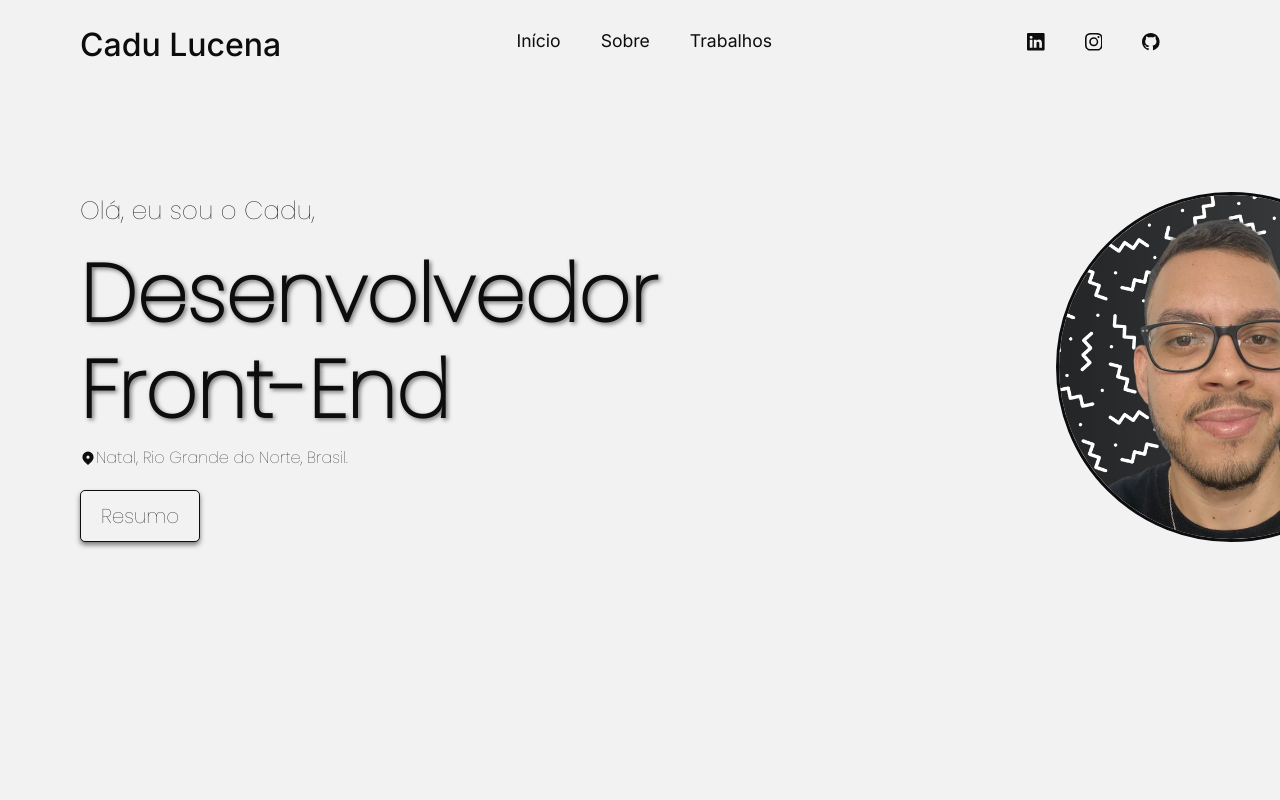
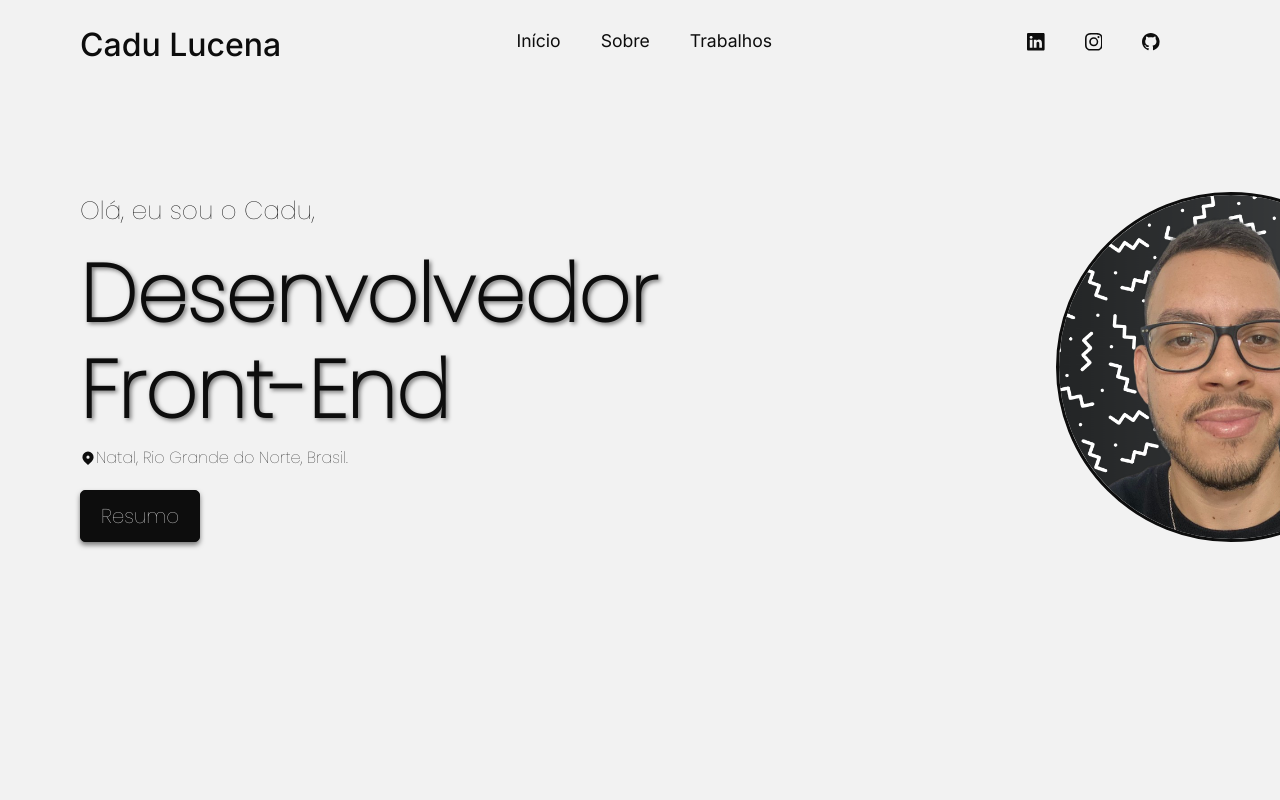
Before and after one commit to caduce3/portifolioCaduLucena, a Next.js app in the folder portifolio-cadu-lucena/: page / in a window 1280 px wide. In both pictures the pointer is over the button "Resumo". Shown: the top 800 px of the page. Built offline with nearby package versions, Linux system fonts and the light colour scheme.

Commit message:
ajuste css button de resumo

```diff
--- a/portifolio-cadu-lucena/src/components/Main/style.css
+++ b/portifolio-cadu-lucena/src/components/Main/style.css
@@ -31,6 +31,13 @@ h1 {
     cursor: pointer;
     box-shadow: 0px 3px 5px rgba(0, 0, 0, 0.5);
     color: #0D0D0D;
+}
+
+#btn-resumo:hover {
+    background-color: #0D0D0D;
+    color: #F2F2F2;
+    box-shadow: 0px 3px 5px rgba(0, 0, 0, 0.5);
+    transition: 1s;
 }
 
 #home button:active {
```
